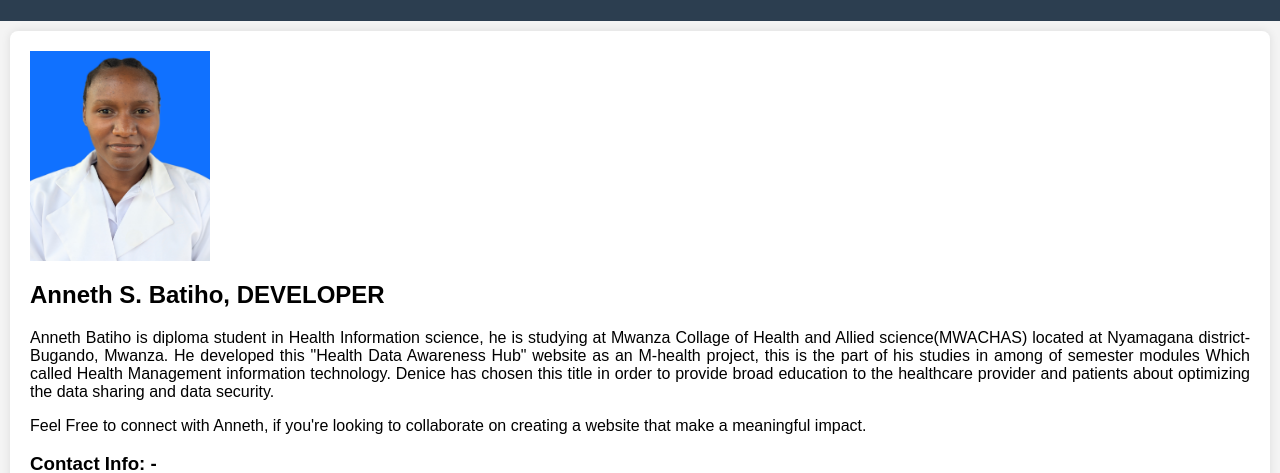
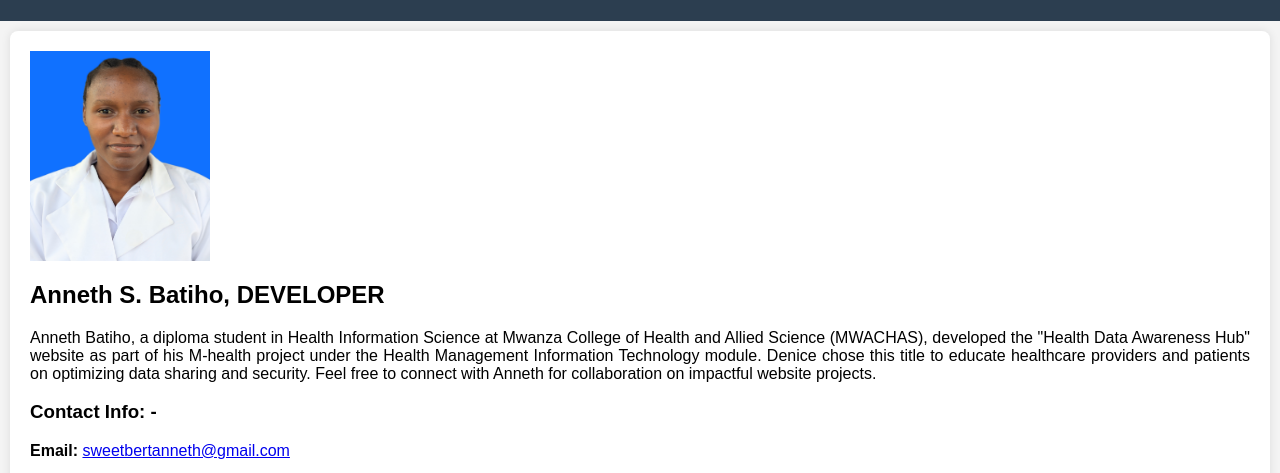
Before and after one commit to Public-Host/Anneth_Health-Data-Awareness-Hub, a plain HTML site: page about.html in a window 1280 px wide. Shown: the part 253-726 px from the top of the page. Drawn offline with Linux system fonts and the light colour scheme.

Commit message:
Update about.html (edit description of Anneth)

```diff
--- a/about.html
+++ b/about.html
@@ -27,8 +27,8 @@
     <div id="PROFILE"><img src="IMAGES/ANNETH_PROFILE.jpg" height="210px" width="180px" align="center" alt="A Picture of Anneth, Developer"></div>
 
     <h2>Anneth S. Batiho, DEVELOPER</h2>
-    <p> Anneth Batiho is diploma student in Health Information science, he is studying at Mwanza Collage of Health and Allied science(MWACHAS) located at Nyamagana district-Bugando, Mwanza. He developed this "Health Data Awareness Hub" website as an M-health project, this is the part of his studies in among of semester modules Which called Health Management information technology. Denice has chosen this title in order to provide broad education to the healthcare provider and patients about optimizing the data sharing and data security.</p>
-    <p>Feel Free to connect with Anneth, if you're looking to collaborate on creating a website that make a meaningful impact.</p>
+    <p> Anneth Batiho, a diploma student in Health Information Science at Mwanza College of Health and Allied Science (MWACHAS), developed the "Health Data Awareness Hub" website as part of his M-health project under the Health Management Information Technology module. Denice chose this title to educate healthcare providers and patients on optimizing data sharing and security. Feel free to connect with Anneth for collaboration on impactful website projects.</p>
+
         <div class="contact-info">
       <h3>Contact Info: -</h3>
       <p><strong>Email:</strong> <a href="mailto:sweetbertanneth@gmail.com">sweetbertanneth@gmail.com</a></p>
```
